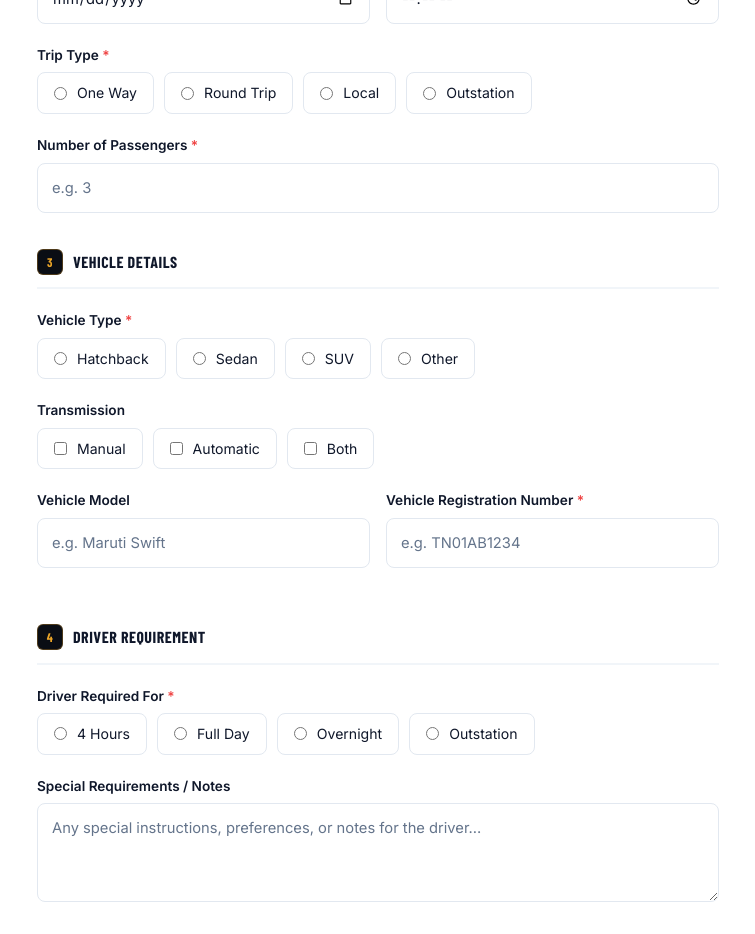
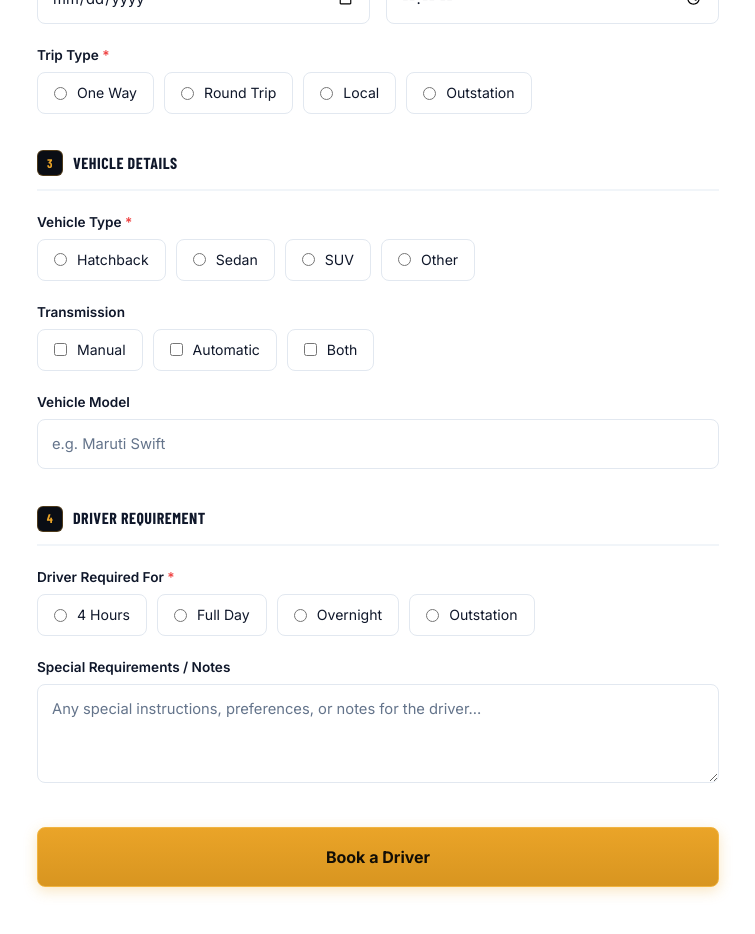
Before and after one commit to mbharani042004-cloud/acting_driver_site, a React (Vite) app: page /book-driver in a window 1280 px wide. Shown: the part 1040-1974 px from the top of the page, without its empty margins (262-1017 px from the left). Built offline with nearby package versions, Linux system fonts and the light colour scheme.

Commit message:
Remove Number of Passengers and Vehicle Registration Number fields from booking form

```diff
--- a/src/pages/BookingForm.jsx
+++ b/src/pages/BookingForm.jsx
@@ -9,8 +9,8 @@ export default function BookingForm() {
   const [form, setForm] = useState({
     fullName: '', mobile: '', whatsapp: '', email: '',
     pickup: '', drop: '', pickupDate: '', pickupTime: '',
-    tripType: '', passengers: '', vehicleType: '', vehicleModel: '',
-    vehicleReg: '', transmission: [], driverRequired: '', returnDate: '', returnTime: '',
+    tripType: '', vehicleType: '', vehicleModel: '',
+    transmission: [], driverRequired: '', returnDate: '', returnTime: '',
     notes: '',
   });
 
@@ -164,10 +164,6 @@ export default function BookingForm() {
               </div>
             )}
 
-            <div className="form-group">
-              <label>Number of Passengers <span className="req">*</span></label>
-              <input type="number" name="passengers" value={form.passengers} onChange={handleChange} required placeholder="e.g. 3" min="1" max="10" />
-            </div>
 
             {/* Section 3 */}
             <div className="form-section-label">
@@ -198,15 +194,9 @@ export default function BookingForm() {
               </div>
             </div>
 
-            <div className="form-row">
-              <div className="form-group">
-                <label>Vehicle Model</label>
-                <input type="text" name="vehicleModel" value={form.vehicleModel} onChange={handleChange} placeholder="e.g. Maruti Swift" />
-              </div>
-              <div className="form-group">
-                <label>Vehicle Registration Number <span className="req">*</span></label>
-                <input type="text" name="vehicleReg" value={form.vehicleReg} onChange={handleChange} required placeholder="e.g. TN01AB1234" />
-              </div>
+            <div className="form-group">
+              <label>Vehicle Model</label>
+              <input type="text" name="vehicleModel" value={form.vehicleModel} onChange={handleChange} placeholder="e.g. Maruti Swift" />
             </div>
 
             {/* Section 4 */}
```
